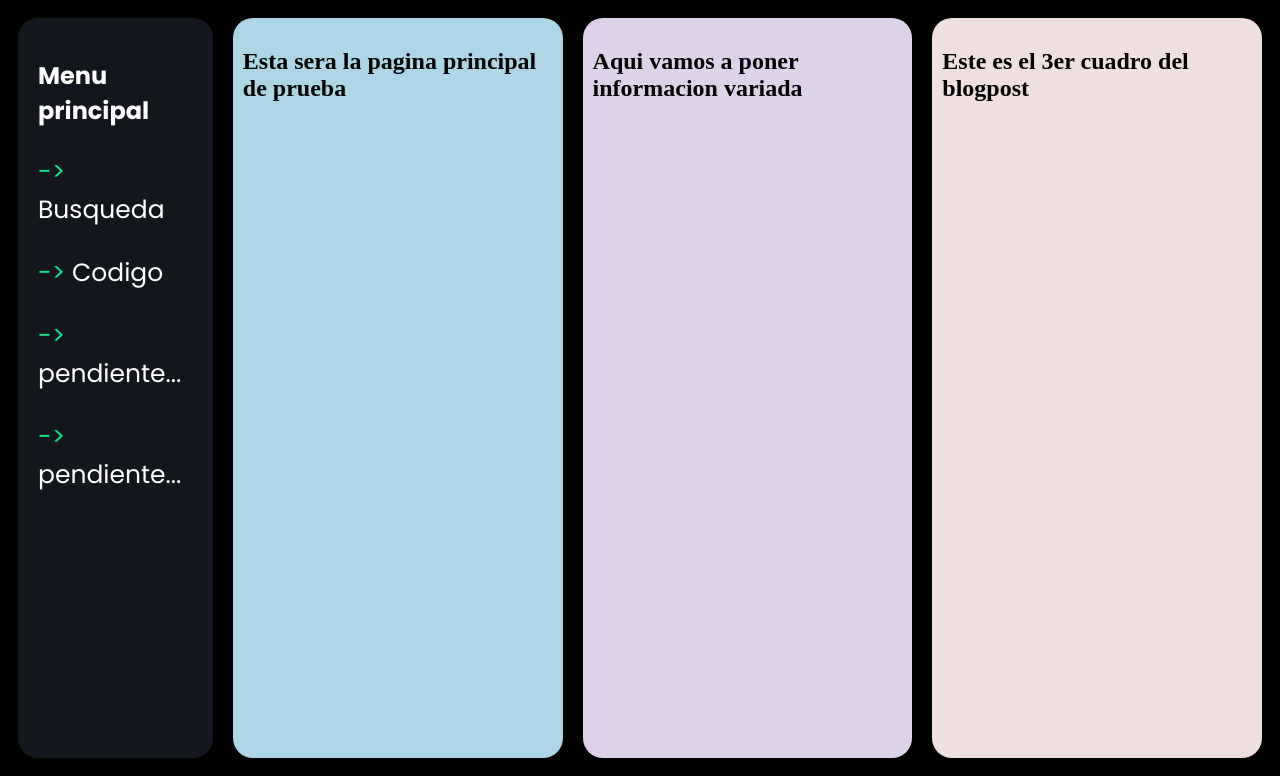
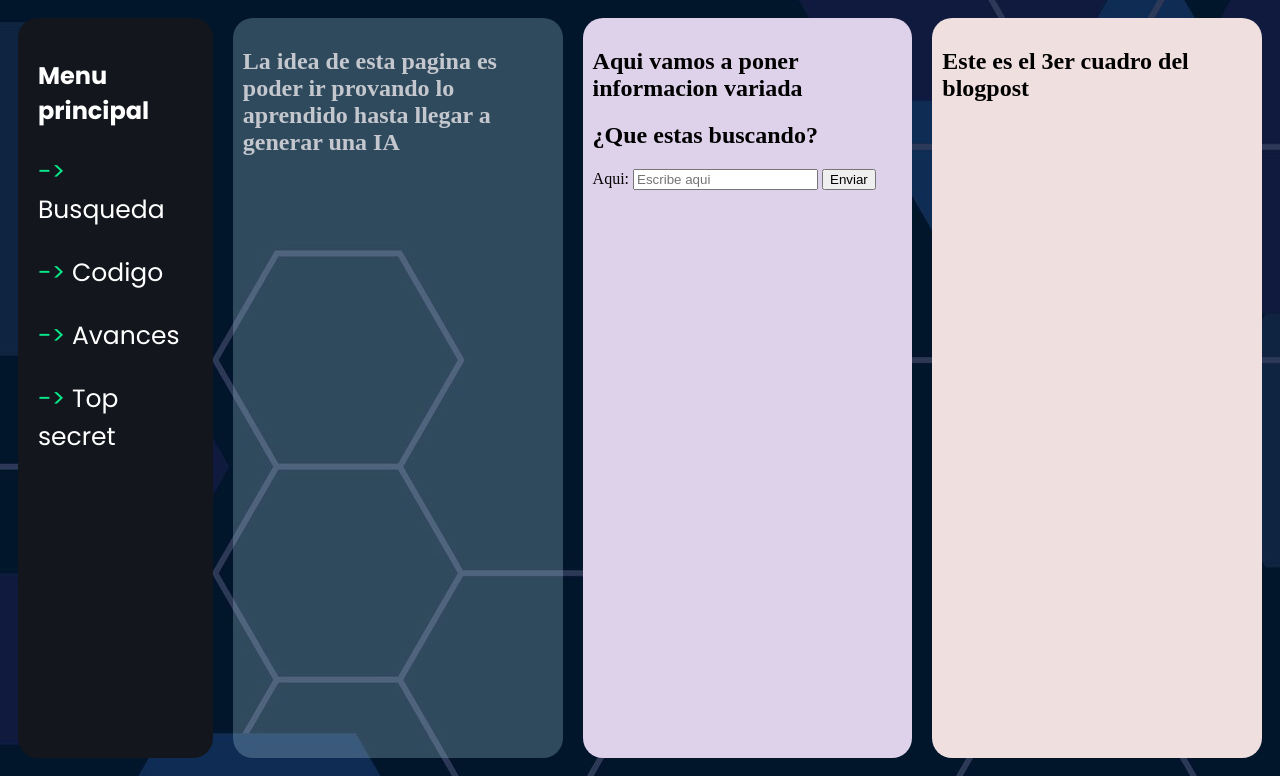
Before and after one commit to Jdelizadev/Blog-, a plain HTML site: page index.html in a window 1280 px wide. Shown: the part 100-876 px from the top of the page. Drawn offline with Linux system fonts and the light colour scheme.

Commit message:
Terminada la v1.0

```diff
--- a/index.html
+++ b/index.html
@@ -21,21 +21,25 @@
            </p></a>
            <a class="menu-ancla" href="https://github.com/Jdelizadev/Hyperblog" target="_blank"><p><span class="flechas">-></span> Codigo
            </p></a>
-           <a class="menu-ancla" href="https://github.com/Jdelizadev/Hyperblog" target="_blank"><p><span class="flechas">-></span> pendiente...
+           <a class="menu-ancla" href="https://github.com/Jdelizadev/Hyperblog" target="_blank"><p><span class="flechas">-></span> Avances
            </p></a>
-           <a class="menu-ancla" href="https://github.com/Jdelizadev/Hyperblog" target="_blank"><p><span class="flechas">-></span> pendiente...
+           <a class="menu-ancla" href="https://github.com/Jdelizadev/Hyperblog" target="_blank"><p><span class="flechas">-></span> Top secret
            </p></a>
         </div>
         <div class="cuadro-uno">
-            <h1>Esta sera la pagina principal de prueba</h1>
+            <h1>La idea de esta pagina es poder ir provando lo aprendido hasta llegar a generar una IA</h1>
         </div>
         <div class="cuadro-dos">
             <h1>Aqui vamos a poner informacion variada</h1>
+            <h1>¿Que estas buscando?</h1>
+            <label for="busqueda">Aqui:</label>
+            <input placeholder="Escribe aqui" type="text" name="busqueda" id="busqueda">
+            <button id="boton-enviar">Enviar</button>
         </div>
         <div class="cuadro-tres">
             <h1>Este es el 3er cuadro del blogpost</h1>
         </div>
     </section>
-
+    <script src="./index.js"></script>
 </body>
 </html>
--- a/index.js
+++ b/index.js
@@ -0,0 +1,10 @@
+const botonenviar = document.getElementById('boton-enviar')
+botonenviar.addEventListener('click', enviar)
+
+const inputUsuario = document.getElementById('busqueda')
+
+console.log(inputUsuario)
+function enviar (){
+
+    // alert('Aún no contamos con esa información, vuelve mas tarde')
+}
--- a/styles.css
+++ b/styles.css
@@ -1,7 +1,7 @@
 @import url('https://fonts.googleapis.com/css2?family=Fredoka:wght@300..700&family=Poppins:ital,wght@0,100;0,200;0,300;0,400;0,500;0,600;0,700;0,800;0,900;1,100;1,200;1,300;1,400;1,500;1,600;1,700;1,800;1,900&display=swap');
 
 body {
-    background-color: #000000;
+    background-image: url('./assets/fondo.jpg');
 }
 #header {
     font-family: "Fredoka", sans-serif;
@@ -53,11 +53,12 @@ body {
     color: #0AE98A;
 }
 .cuadro-uno {
+    color: #C4C8CE;
     border-radius: 20px;
     margin: 10px;
     padding: 10px;
     width: 500px;
-    background-color: rgb(172, 214, 230);
+    background-color: rgba(172, 214, 230, 0.272);
 }
 .cuadro-dos {
     border-radius: 20px;
```
Also changed, not shown: assets/fondo.jpg (added).
